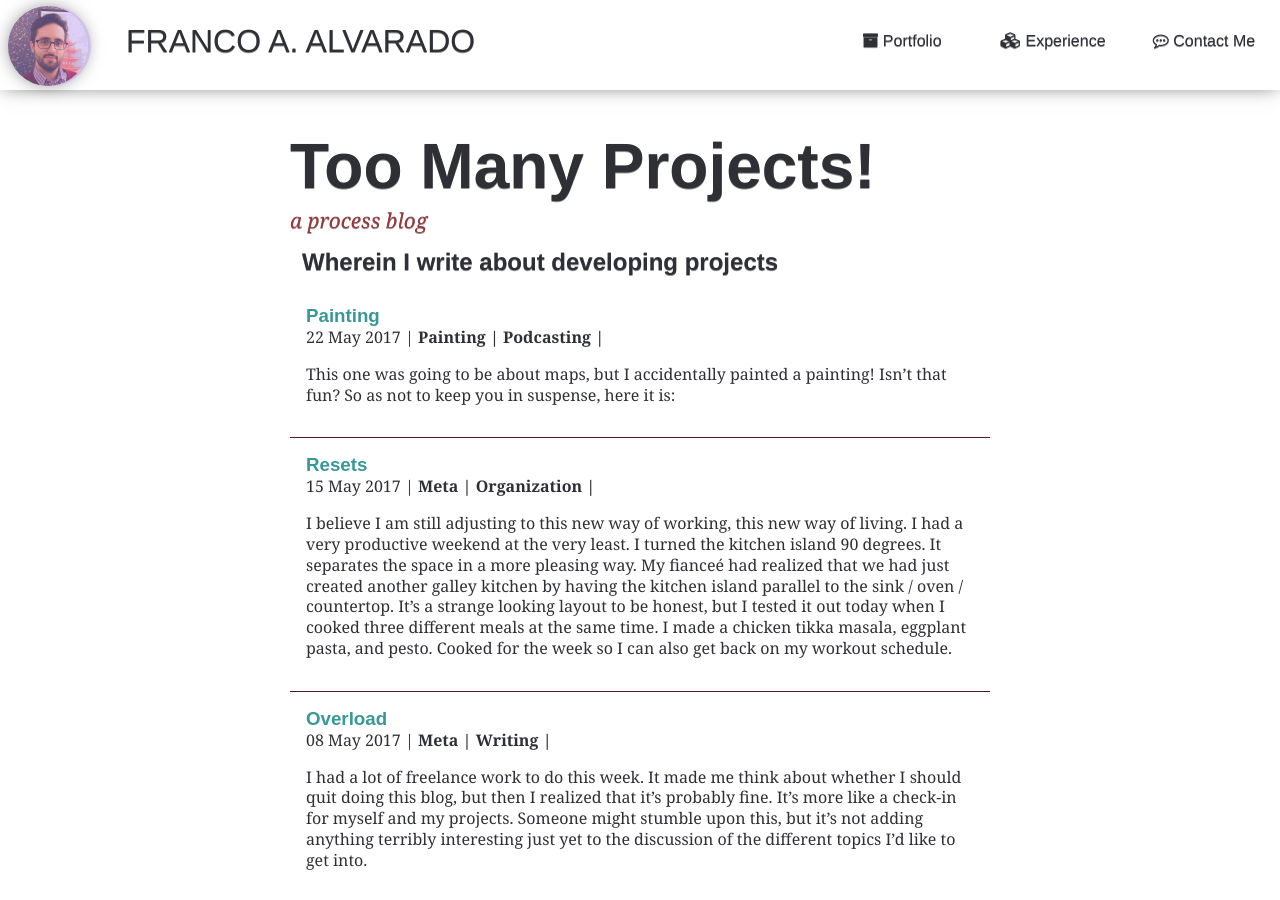
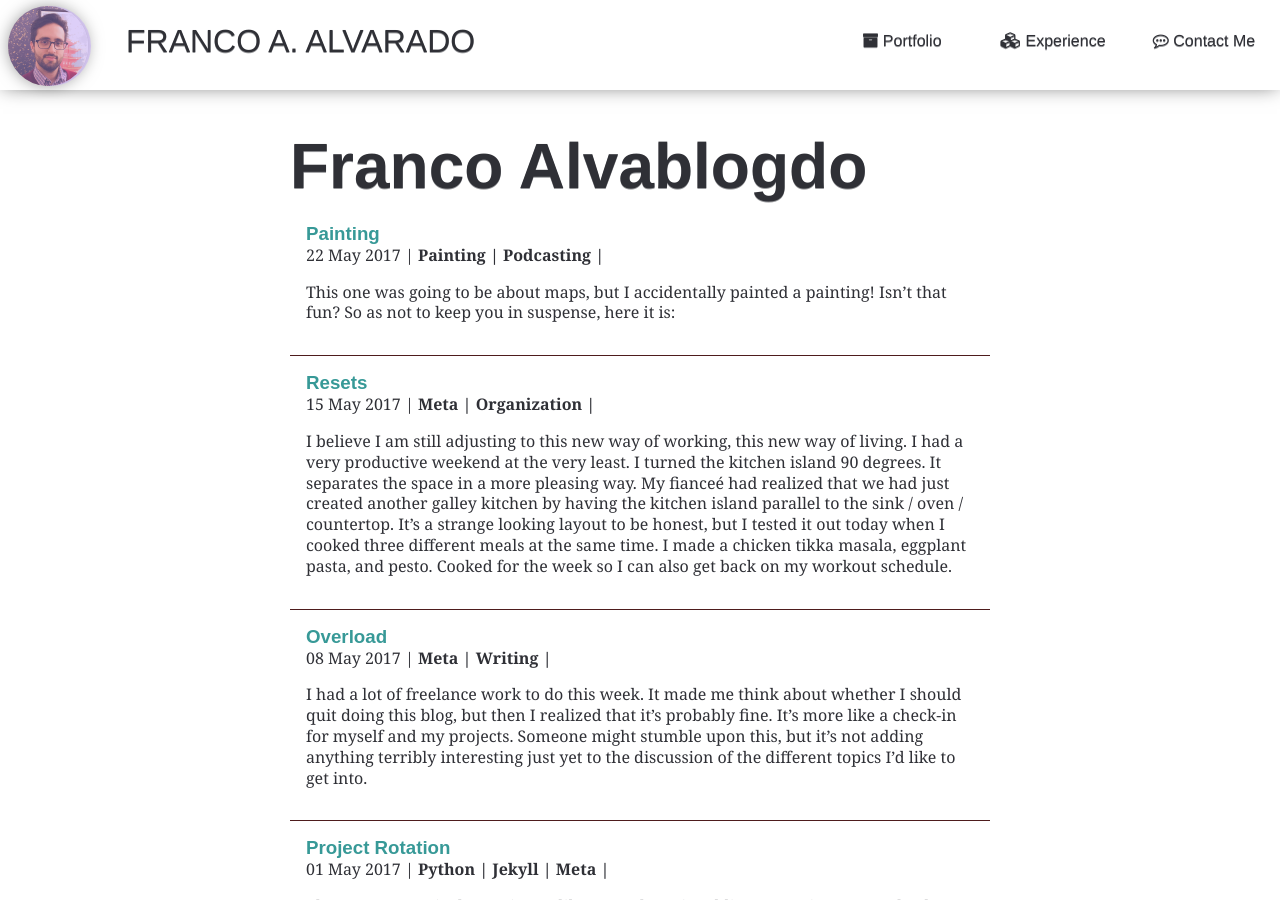
Before and after one commit to francopub/francopub.github.io, a Jekyll site: the page built from blog/index.html, in a window 1280 px wide and 900 px high. Built offline with Jekyll 4.4.1, drawn with Linux system fonts in a browser that asks for light colours; nearby versions of some CDN libraries; some web fonts are replaced.

Commit message:
updates, simplifying

```diff
--- a/_layouts/page.html
+++ b/_layouts/page.html
@@ -1,6 +1,5 @@
 ---
 layout: default
 ---
-{% include header.html %}
 {{content}}
 {% include project-pane.html %}
--- a/blog/index.html
+++ b/blog/index.html
@@ -5,12 +5,12 @@
 ---
 <header role="banner" class="site-header">
 	<h1>
-		Too Many Projects!
+		Franco Alvablogdo
 	</h1>
-	<p class="tag-line">
+	<!-- <p class="tag-line">
 			a process blog
 		</p>
-	<h2>Wherein I write about developing projects</h2>
+	<h2>Wherein I write about developing projects</h2> -->
 </header>
 <!-- {% include sideNav.html %} -->
 <!-- {% include rotation.html %} -->
```
Also changed, not shown: _includes/header.html (deleted, +0 -9 lines), index.html (+9 -3 lines).
